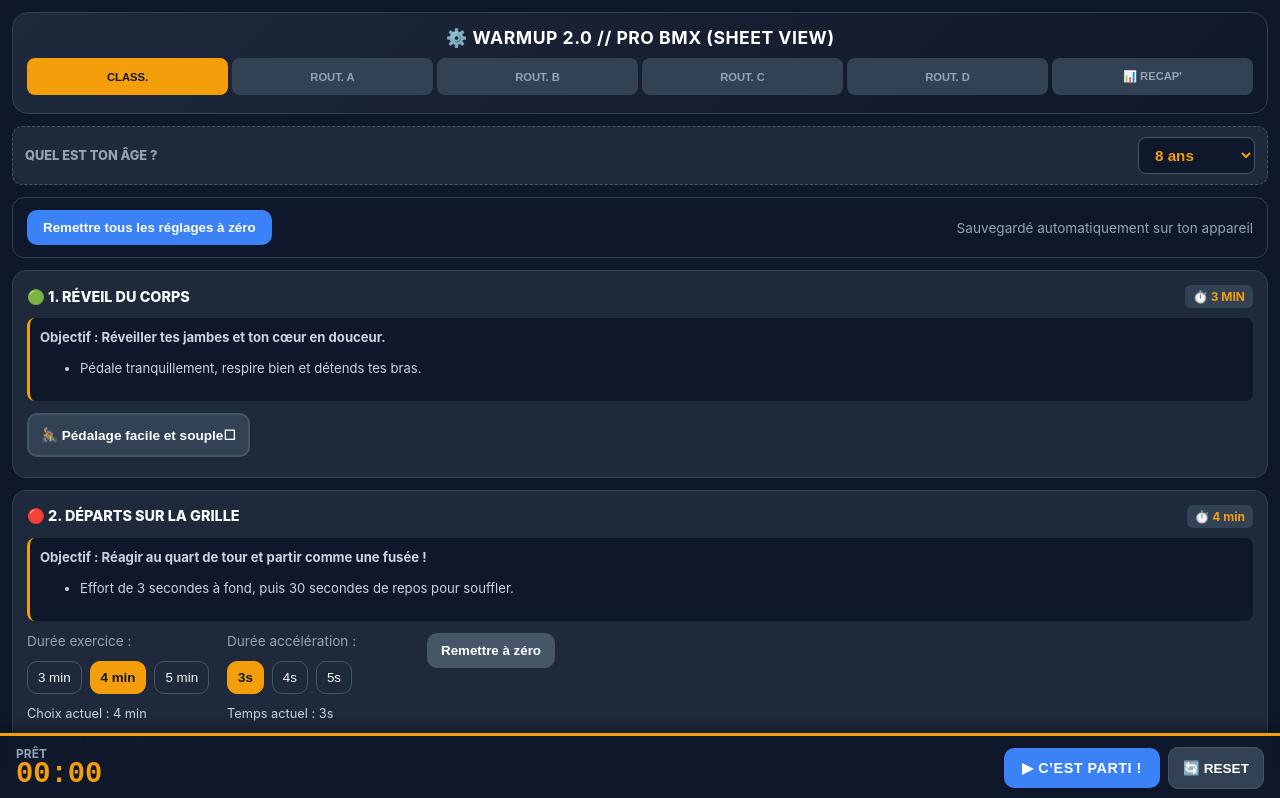
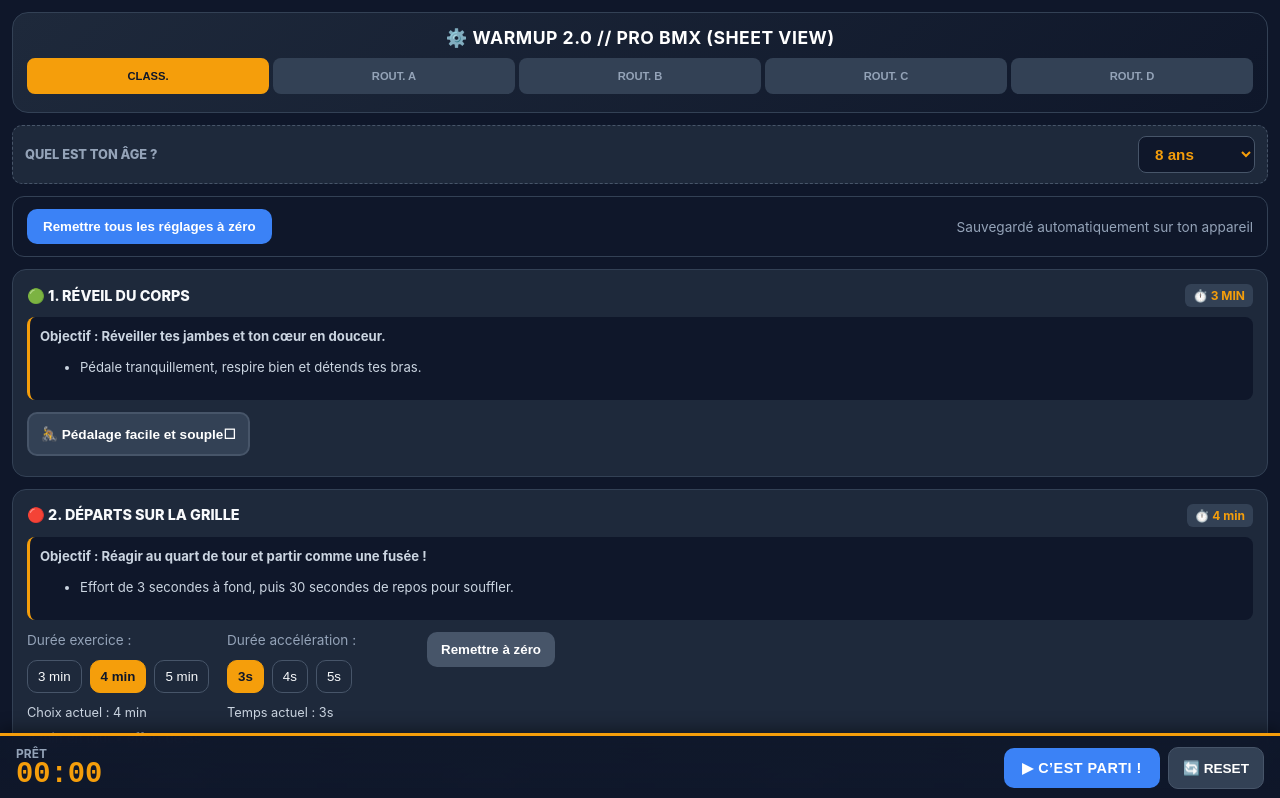
Before and after one commit to CouffignalCedric/Projet-warmup-main, a React (Vite) app: page / in a window 1280 px wide. Shown: the top 798 px of the page. Built offline with nearby package versions, Linux system fonts and the light colour scheme.

Commit message:
recpa nonvisibe

```diff
--- a/src/App.tsx
+++ b/src/App.tsx
@@ -471,7 +471,7 @@ export default function App() {
           <button className={`tab-btn ${activeTab === 'routineB' ? 'active' : ''}`} onClick={() => setActiveTab('routineB')}>ROUT. B</button>
           <button className={`tab-btn ${activeTab === 'routineC' ? 'active' : ''}`} onClick={() => setActiveTab('routineC')}>ROUT. C</button>
           <button className={`tab-btn ${activeTab === 'routineD' ? 'active' : ''}`} onClick={() => setActiveTab('routineD')}>ROUT. D</button>
-          <button className={`tab-btn ${activeTab === 'sheet' ? 'active' : ''}`} onClick={() => setActiveTab('sheet')}>📊 RECAp'</button>
+    {/*     <button className={`tab-btn ${activeTab === 'sheet' ? 'active' : ''}`} onClick={() => setActiveTab('sheet')}>📊 RECAp'</button> */}
         </div>
       </div>
 
@@ -597,6 +597,10 @@ export default function App() {
           <div className="consignes"><strong>Objectif : Garder de la vitesse sur la piste.</strong><ul><li>{getWorkoutConfig(age).sprintDesc}</li></ul></div>
           {renderGrid('grid-sprint-routineB', 'sprint', 3, 'A', 180)}
         </div>
+        <div className="card">
+          <div className="card-header"><span className="card-title">🧘 4. RETOUR AU CALME</span><span className="badge-time">⏱️ 2 MIN</span></div>
+          <button className={`btn-check-list ${doneTasks['card-routineB-4'] ? 'done' : ''}`} onClick={() => toggleTask('card-routineB-4', 120, false)}><span>🧘 On souffle et on détend tout le corps</span> <span>{doneTasks['card-routineB-4'] ? '☑' : '☐'}</span></button>
+        </div>
       </div>
 
       {/* VUE ROUTINE C */}
```
